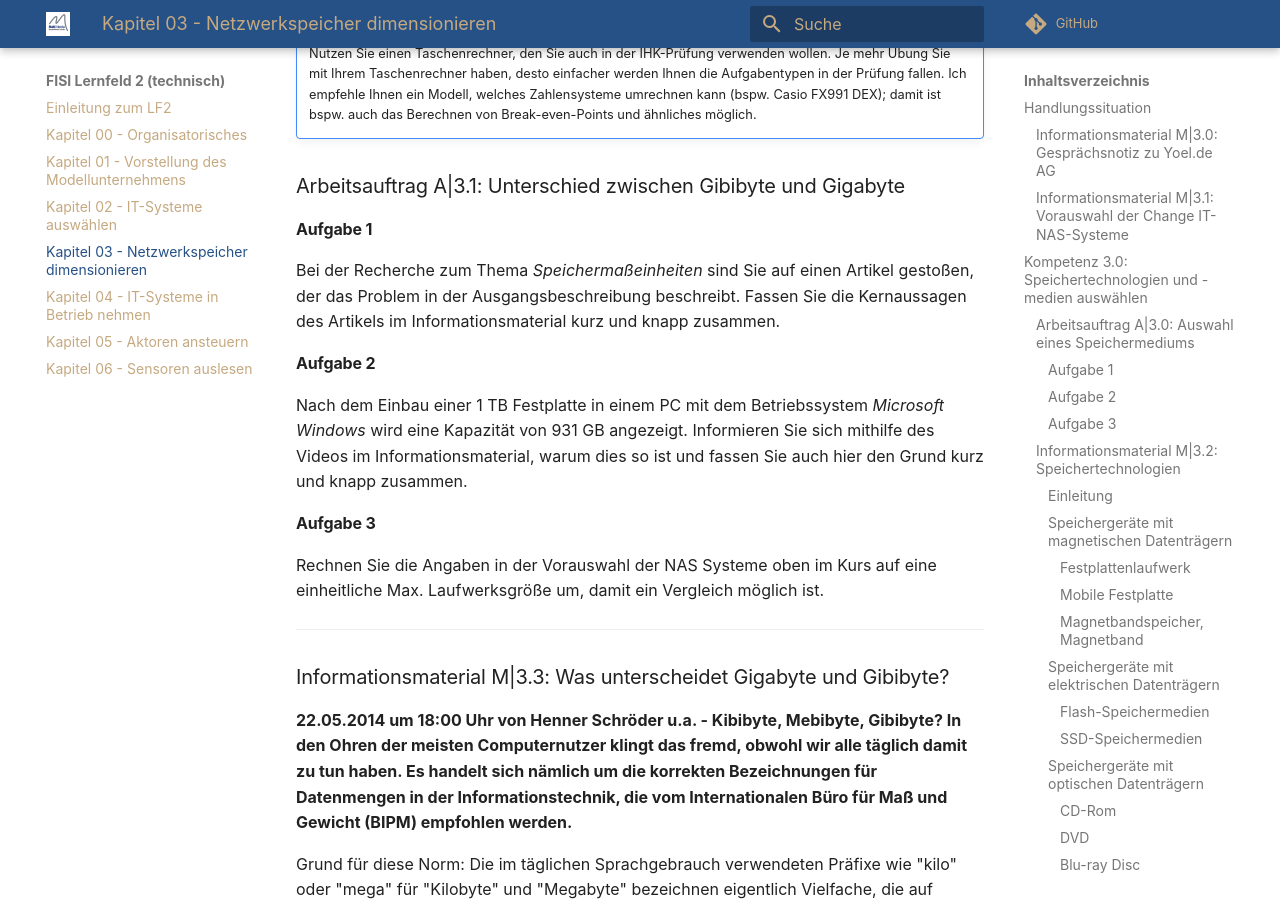
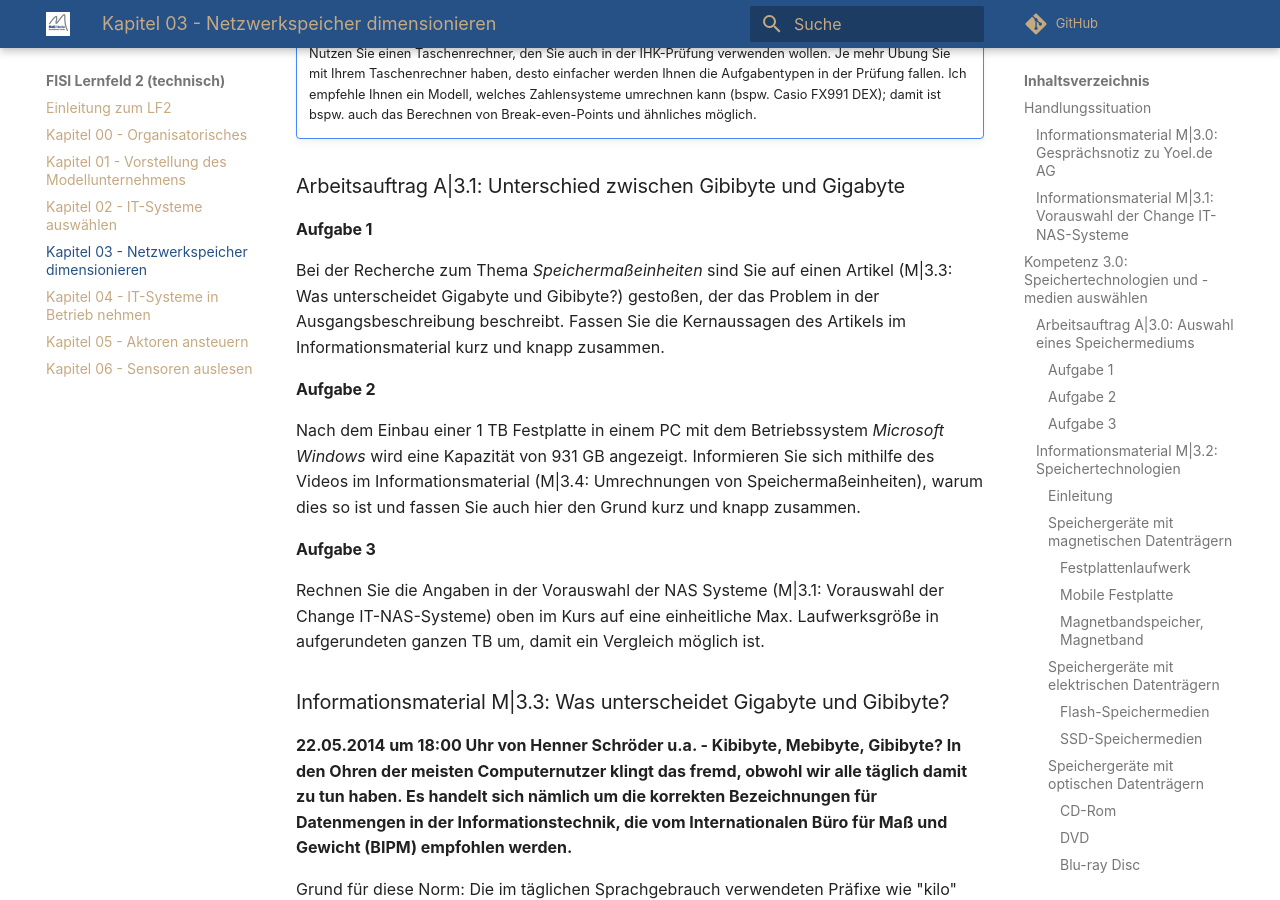
Before and after one commit to herr-nm/MMBbS_FISI_LF02, an MkDocs documentation site: the page built from docs/kapitel_03.md, in a window 1280 px wide and 900 px high, scrolled down 15353 px. Built offline with MkDocs 1.6.1 and Material for MkDocs 9.7.7, drawn with Linux system fonts in a browser that asks for light colours; comment, search, counter and statistics services are not loaded; some of the changed lines change nothing that is shown; some of the changed text lies outside the part shown.

Commit message:
Änderung Wert NAS Basis

```diff
--- /dev/null
+++ b/docs/javascripts/katex.js
@@ -0,0 +1,10 @@
+document$.subscribe(({ body }) => {
+    renderMathInElement(body, {
+      delimiters: [
+        { left: "$$",  right: "$$",  display: true },
+        { left: "$",   right: "$",   display: false },
+        { left: "\\(", right: "\\)", display: false },
+        { left: "\\[", right: "\\]", display: true }
+      ],
+    })
+  })
--- a/docs/kapitel_03.md
+++ b/docs/kapitel_03.md
@@ -67,7 +67,7 @@
 | Gerätetyp | Standalone | Standalone | Standalone | 19"-Rackmount |
 | Anzahl Laufwerke | 2 x 2,5" oder 3,5" SATA | 4 x 2,5" oder 3,5" SATA | 4 x 2,5" oder 3,5" SATA | 8 x 2,5" oder 3,5" SATA |
 | Laufwerkstypen | HDD | SSD oder HDD | SSD oder HDD | SSD oder HDD | SSD oder HDD |
-| Max. Laufwerksgröße | 5.460 GiB | 7,28 TiB | 16 TB | 16,37 TiB |
+| Max. Laufwerksgröße | 5.587,94 GiB | 7,28 TiB | 16 TB | 16,37 TiB |
 | Energieverbrauch in Voll-Betrieb | 12 W | 50 W | 60 W | 90 W |
 | Energieverbrauch im Festplattenruhestand | 8 W | 8 W | 10 W | 10 W |
 | Energieverbrauch im Standby | 1 W | 1000 mW | 2 W | 5 W |
@@ -274,17 +274,15 @@
 
 #### Aufgabe 1
 
-Bei der Recherche zum Thema *Speichermaßeinheiten* sind Sie auf einen Artikel gestoßen, der das Problem in der Ausgangsbeschreibung beschreibt. Fassen Sie die Kernaussagen des Artikels im Informationsmaterial kurz und knapp zusammen.
+Bei der Recherche zum Thema *Speichermaßeinheiten* sind Sie auf einen Artikel (M|3.3: Was unterscheidet Gigabyte und Gibibyte?) gestoßen, der das Problem in der Ausgangsbeschreibung beschreibt. Fassen Sie die Kernaussagen des Artikels im Informationsmaterial kurz und knapp zusammen.
 
 #### Aufgabe 2
 
-Nach dem Einbau einer 1 TB Festplatte in einem PC mit dem Betriebssystem *Microsoft Windows* wird eine Kapazität von 931 GB angezeigt. Informieren Sie sich mithilfe des Videos im Informationsmaterial, warum dies so ist und fassen Sie auch hier den Grund kurz und knapp zusammen.
+Nach dem Einbau einer 1 TB Festplatte in einem PC mit dem Betriebssystem *Microsoft Windows* wird eine Kapazität von 931 GB angezeigt. Informieren Sie sich mithilfe des Videos im Informationsmaterial (M|3.4: Umrechnungen von Speichermaßeinheiten), warum dies so ist und fassen Sie auch hier den Grund kurz und knapp zusammen.
 
 #### Aufgabe 3
 
-Rechnen Sie die Angaben in der Vorauswahl der NAS Systeme oben im Kurs auf eine einheitliche Max. Laufwerksgröße um, damit ein Vergleich möglich ist.
-
----
+Rechnen Sie die Angaben in der Vorauswahl der NAS Systeme (M|3.1: Vorauswahl der Change IT-NAS-Systeme) oben im Kurs auf eine einheitliche Max. Laufwerksgröße in aufgerundeten ganzen TB um, damit ein Vergleich möglich ist.
 
 ### Informationsmaterial M|3.3: Was unterscheidet Gigabyte und Gibibyte?
 
@@ -333,8 +331,6 @@
 #### Aufgabe 6
 
 Rechnen Sie den Wert von 375 MiB in den für ein Umrechnungsprogramm benötigten Wert als Angabe in KB um. Geben Sie Ihren Rechenweg an.
-
----
 
 ### Informationsmaterial M|3.4: Umrechnungen von Speichermaßeinheiten
 
--- a/mkdocs.yml
+++ b/mkdocs.yml
@@ -11,13 +11,21 @@
 - admonition
 - pymdownx.details
 - pymdownx.superfences
+- pymdownx.arithmatex:
+    generic: true
 
 plugins:
   - include-markdown
   - search
 
+extra_javascript:
+  - javascripts/katex.js
+  - https://cdnjs.cloudflare.com/ajax/libs/KaTeX/0.16.7/katex.min.js
+  - https://cdnjs.cloudflare.com/ajax/libs/KaTeX/0.16.7/contrib/auto-render.min.js
+
 extra_css:
     - 'extra.css'
+    - https://cdnjs.cloudflare.com/ajax/libs/KaTeX/0.16.7/katex.min.css
 
 use_directory_urls: false
 
```
